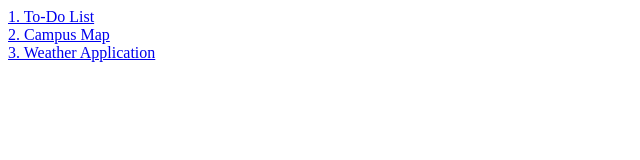
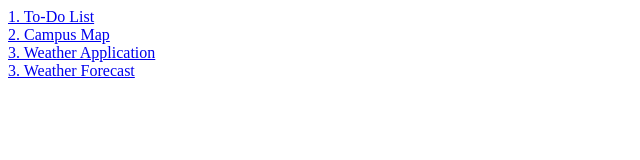
Before and after one commit to Buckaroo1369/IT24A-lab, a plain HTML site: page index.html in a window 1280 px wide. Shown: the whole page, without its empty margins (0-640 px from the left). Drawn offline with Linux system fonts and the light colour scheme.

Commit message:
added the weatherforecast to the index.html

```diff
--- a/index.html
+++ b/index.html
@@ -11,6 +11,9 @@
     <a href="campus-map.html">2. Campus Map</a>
     <br>
     <a href="weather-app.html">3. Weather Application</a>
+    <br>
+    <a href="weather-forecast.html">3. Weather Forecast</a>
+
 
 </body>
 </html>
```
